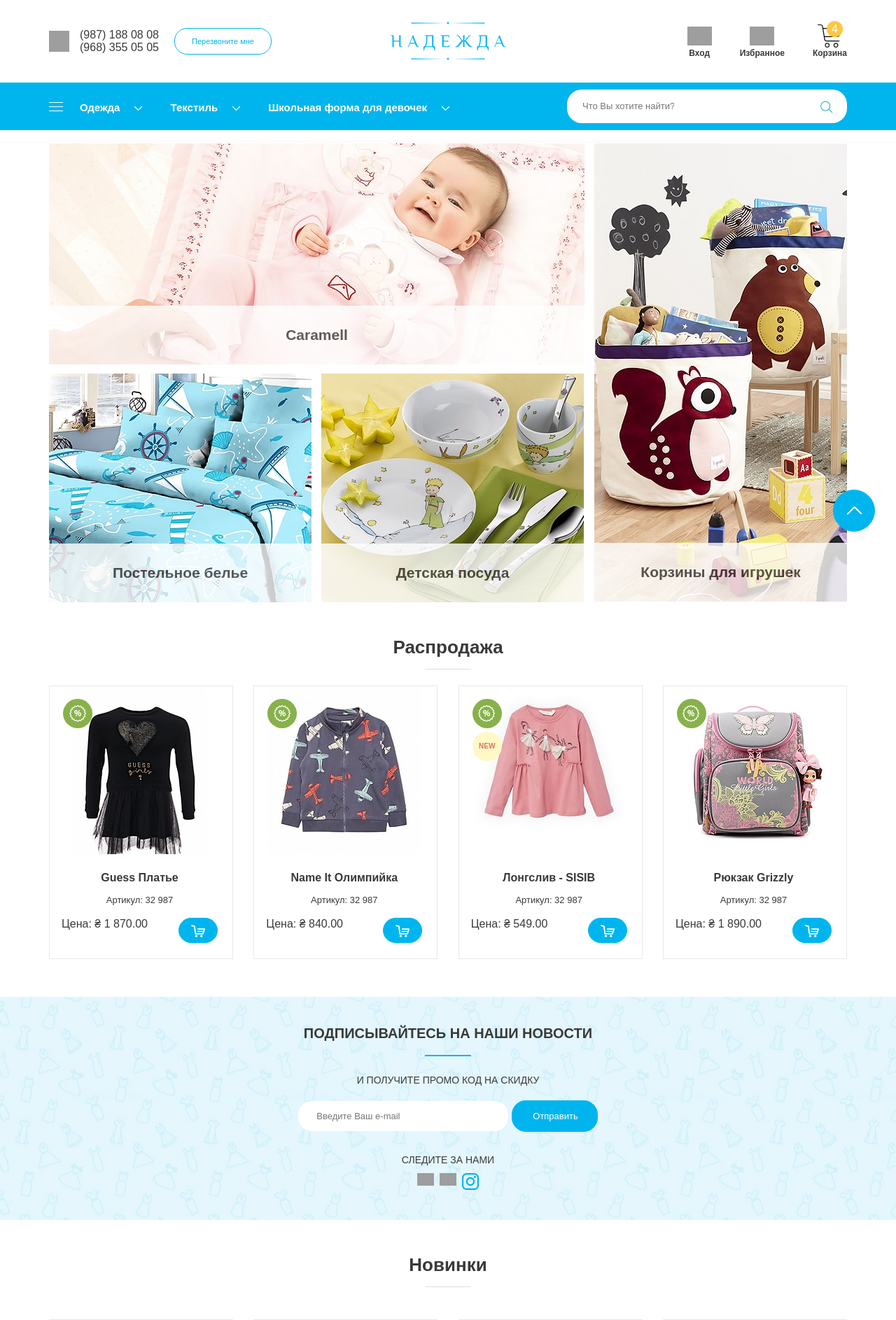
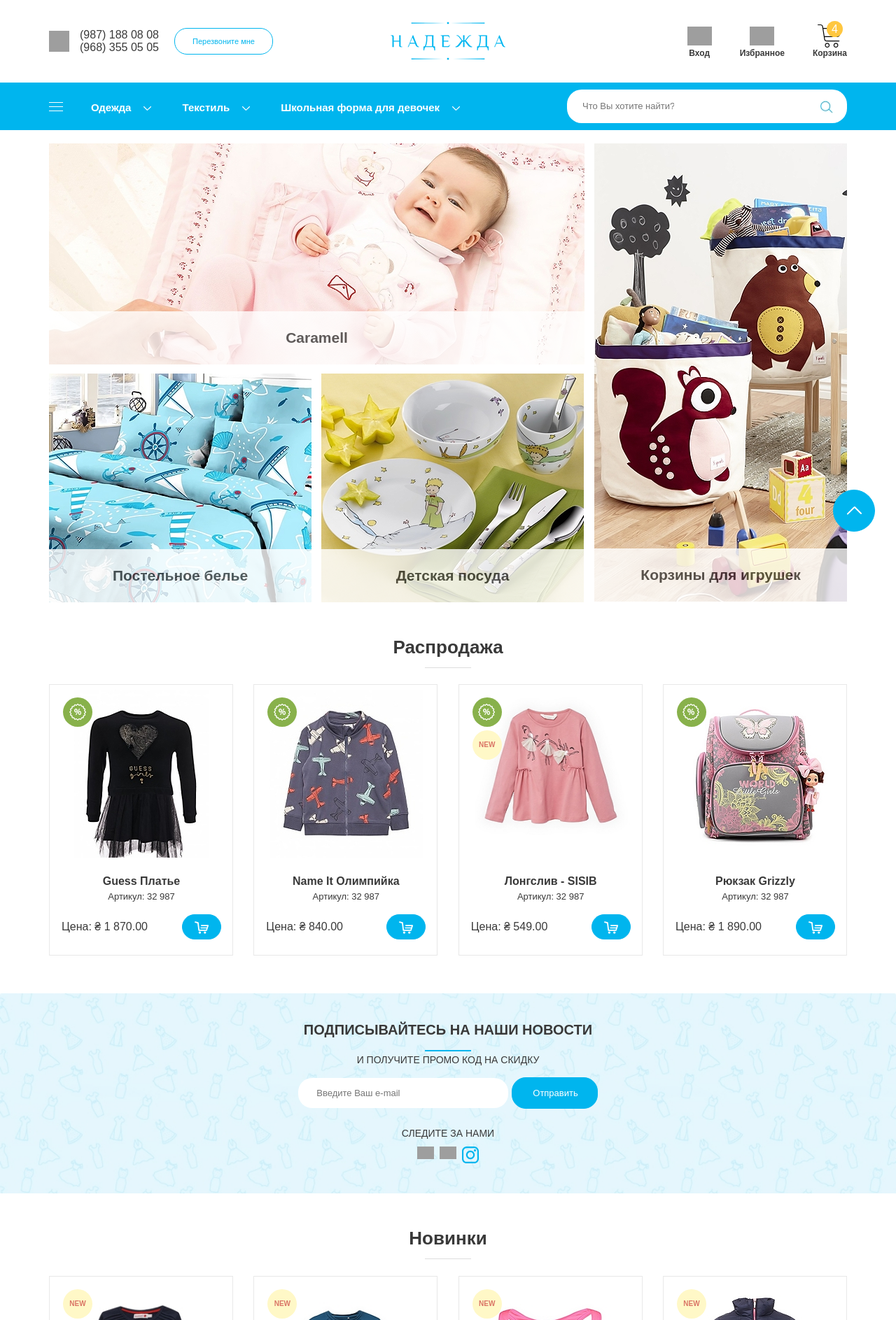
Before and after one commit to SantYaga33/Shop, a PHP site: page / in a window 1280 px wide. Shown: the top 1887 px of the page at 70% size. Run offline with PHP 8.4, Linux system fonts and the light colour scheme; grey boxes are pictures that could not be loaded.

Commit message:
адаптив 1 стр

```diff
--- a/css/main.css
+++ b/css/main.css
@@ -28,7 +28,7 @@ h1, h2, h3, h4, h5, h6 {
 }
 
 .button {
-  padding: 12px 24px;
+  padding: 12px 25px;
   border: 1px solid #00b5ee;
   background-color: #ffffff;
   font-size: 11px;
@@ -59,7 +59,7 @@ h1, h2, h3, h4, h5, h6 {
   margin: 0 auto;
   width: 66px;
   height: 1px;
-  margin-top: 20px;
+  margin-top: 18px;
   background-color: #dddddd;
 }
 
@@ -98,7 +98,7 @@ h1, h2, h3, h4, h5, h6 {
 
 .card {
   width: 263px;
-  padding: 0 21px 22px 17px;
+  padding: 7px 16px 22px 17px;
   border: 1px solid #e8e8e8;
   display: -webkit-box;
   display: -ms-flexbox;
@@ -124,7 +124,7 @@ h1, h2, h3, h4, h5, h6 {
   min-height: 240px;
 }
 .card__name {
-  margin-bottom: 15px;
+  margin-bottom: 5px;
   font-size: 16px;
   font-family: "OpenSans-Semibold", sans-serif;
   font-weight: 600;
@@ -142,6 +142,9 @@ h1, h2, h3, h4, h5, h6 {
   -webkit-box-pack: justify;
       -ms-flex-pack: justify;
           justify-content: space-between;
+  -webkit-box-align: center;
+      -ms-flex-align: center;
+          align-items: center;
   width: 100%;
 }
 .card__cart {
@@ -473,6 +476,7 @@ h1, h2, h3, h4, h5, h6 {
   -webkit-box-align: center;
       -ms-flex-align: center;
           align-items: center;
+  margin-right: 16px;
 }
 .nav__burger {
   opacity: 1;
@@ -525,7 +529,7 @@ h1, h2, h3, h4, h5, h6 {
 }
 .nav__select-groop > ul li a {
   display: block;
-  padding: 27px 48px 24px 24px;
+  padding: 27px 49px 24px 24px;
   font-size: 14px;
   color: #fff;
   text-decoration: none;
@@ -536,7 +540,7 @@ h1, h2, h3, h4, h5, h6 {
 .nav__select-icon {
   position: absolute;
   top: 34px;
-  right: 16px;
+  right: 20px;
   width: 11px;
   height: 6px;
   cursor: pointer;
@@ -653,7 +657,7 @@ h1, h2, h3, h4, h5, h6 {
   background-color: #ffffff;
   opacity: 0.8;
   font-size: 21px;
-  padding: 30px 0;
+  padding: 26px 0;
   text-align: center;
   font-family: "OpenSans-Semibold", sans-serif;
   font-weight: 600;
@@ -693,7 +697,7 @@ h1, h2, h3, h4, h5, h6 {
 .news__title {
   font-size: 20px;
   text-transform: uppercase;
-  margin-bottom: 26px;
+  margin-bottom: 4px;
 }
 .news__title:after {
   content: "";
@@ -712,7 +716,7 @@ h1, h2, h3, h4, h5, h6 {
   display: block;
   font-family: "OpenSans-Regular", sans-serif;
   font-weight: 400;
-  margin-bottom: 21px;
+  margin-bottom: 17px;
   font-size: 14px;
   text-transform: uppercase;
   text-align: center;
@@ -720,7 +724,7 @@ h1, h2, h3, h4, h5, h6 {
 .news__form {
   margin: 0 auto;
   display: table;
-  margin-bottom: 32px;
+  margin-bottom: 27px;
 }
 .news__form-input {
   width: 300px;
@@ -767,8 +771,11 @@ h1, h2, h3, h4, h5, h6 {
   margin-right: 0;
 }
 
+.new {
+  padding-bottom: 32px;
+}
 .new__title {
-  margin-bottom: 46px;
+  margin-bottom: 24px;
 }
 .new__block {
   display: -webkit-box;
@@ -785,13 +792,13 @@ h1, h2, h3, h4, h5, h6 {
   left: 19px;
 }
 .new__card {
-  margin-bottom: 22px;
+  margin-bottom: 20px;
 }
 
 .about {
   border-top: 1px solid #a7e3f7;
   border-bottom: 1px solid #a7e3f7;
-  padding: 34px 0;
+  padding: 33px 0;
   margin-bottom: 52px;
 }
 .about__block {
@@ -828,12 +835,17 @@ h1, h2, h3, h4, h5, h6 {
 }
 .about__item-text {
   max-width: 164px;
+  color: #393939;
+  font-family: "OpenSans-Regular", sans-serif;
+  font-weight: 400;
+  font-size: 14px;
+  line-height: 18px;
 }
 
 .footer {
   border-top: 1px solid #a7e3f7;
   background: #e5f7fd;
-  padding-top: 48px;
+  padding-top: 12px;
   font-size: 14px;
 }
 .footer__title {
--- a/sass/_forall.sass
+++ b/sass/_forall.sass
@@ -24,7 +24,7 @@ h1, h2, h3, h4, h5, h6
 	margin: 0 auto
 
 .button
-	padding: 12px 24px
+	padding: 12px 25px
 	border: 1px solid $main-color
 	background-color: #ffffff
 	font-size: 11px
@@ -49,7 +49,7 @@ h1, h2, h3, h4, h5, h6
 		margin: 0 auto
 		width: 66px
 		height: 1px
-		margin-top: 20px
+		margin-top: 18px
 		background-color: #dddddd
 
 
@@ -79,7 +79,7 @@ h1, h2, h3, h4, h5, h6
 
 .card
 	width: 263px
-	padding: 0 21px 22px 17px
+	padding: 7px 16px 22px 17px
 	border: 1px solid #e8e8e8
 	display: flex
 	flex-direction: column
@@ -92,7 +92,7 @@ h1, h2, h3, h4, h5, h6
 		margin-bottom: 25px
 		min-height: 240px
 	&__name
-		margin-bottom: 15px
+		margin-bottom: 5px
 		font-size: 16px
 		+op-semy
 	&__article
@@ -102,6 +102,7 @@ h1, h2, h3, h4, h5, h6
 	&__price
 		display: flex
 		justify-content: space-between
+		align-items: center
 		width: 100%
 	&__cart
 		display: flex
--- a/sass/blocks/_about.sass
+++ b/sass/blocks/_about.sass
@@ -1,7 +1,7 @@
 .about
 	border-top: 1px solid  #a7e3f7
 	border-bottom: 1px solid  #a7e3f7
-	padding: 34px 0
+	padding: 33px 0
 	margin-bottom: 52px
 	&__block
 		display: flex
@@ -19,3 +19,7 @@
 			margin-right: 5px
 		&-text
 				max-width: 164px
+				color: $text-color
+				+op-reg
+				font-size: 14px
+				line-height: 18px
--- a/sass/blocks/_footer.sass
+++ b/sass/blocks/_footer.sass
@@ -1,7 +1,7 @@
 .footer
 	border-top: 1px solid #a7e3f7
 	background: $bg-footer
-	padding-top: 48px
+	padding-top: 12px
 	font-size: 14px
 	&__title
 		+op-bold
--- a/sass/blocks/_header.sass
+++ b/sass/blocks/_header.sass
@@ -87,6 +87,7 @@
 		display: flex
 		justify-content: center
 		align-items: center
+		margin-right: 16px
 	&__burger
 		opacity: 1
 		transition: all .2s ease
@@ -125,7 +126,7 @@
 			display: flex
 		&-groop > ul li a
 			display: block
-			padding: 27px 48px 24px 24px
+			padding: 27px 49px 24px 24px
 			font-size: 14px
 			color: #fff
 			text-decoration: none
@@ -134,7 +135,7 @@
 		&-icon
 			position: absolute
 			top: 34px
-			right: 16px
+			right: 20px
 			width: 11px
 			height: 6px
 			cursor: pointer
--- a/sass/blocks/_main.sass
+++ b/sass/blocks/_main.sass
@@ -27,6 +27,6 @@
 			background-color: #ffffff
 			opacity: 0.8
 			font-size: 21px
-			padding: 30px 0
+			padding: 26px 0
 			text-align: center
 			+op-semy
--- a/sass/blocks/_new.sass
+++ b/sass/blocks/_new.sass
@@ -1,6 +1,7 @@
 .new
+	padding-bottom: 32px
 	&__title
-		margin-bottom: 46px
+		margin-bottom: 24px
 	&__block
 		display: flex
 		justify-content: space-between
@@ -9,4 +10,4 @@
 		top: 18px
 		left: 19px
 	&__card
-		margin-bottom: 22px
+		margin-bottom: 20px
--- a/sass/blocks/_news.sass
+++ b/sass/blocks/_news.sass
@@ -5,7 +5,7 @@
 	&__title
 		font-size: 20px
 		text-transform: uppercase
-		margin-bottom: 26px
+		margin-bottom: 4px
 		&:after
 			content: ''
 			height: 2px
@@ -19,14 +19,14 @@
 	&__subtitle
 		display: block
 		+op-reg
-		margin-bottom: 21px
+		margin-bottom: 17px
 		font-size: 14px
 		text-transform: uppercase
 		text-align: center
 	&__form
 		margin: 0 auto
 		display: table
-		margin-bottom: 32px
+		margin-bottom: 27px
 		&-input
 			width: 300px
 			background-color: #ffffff
```
